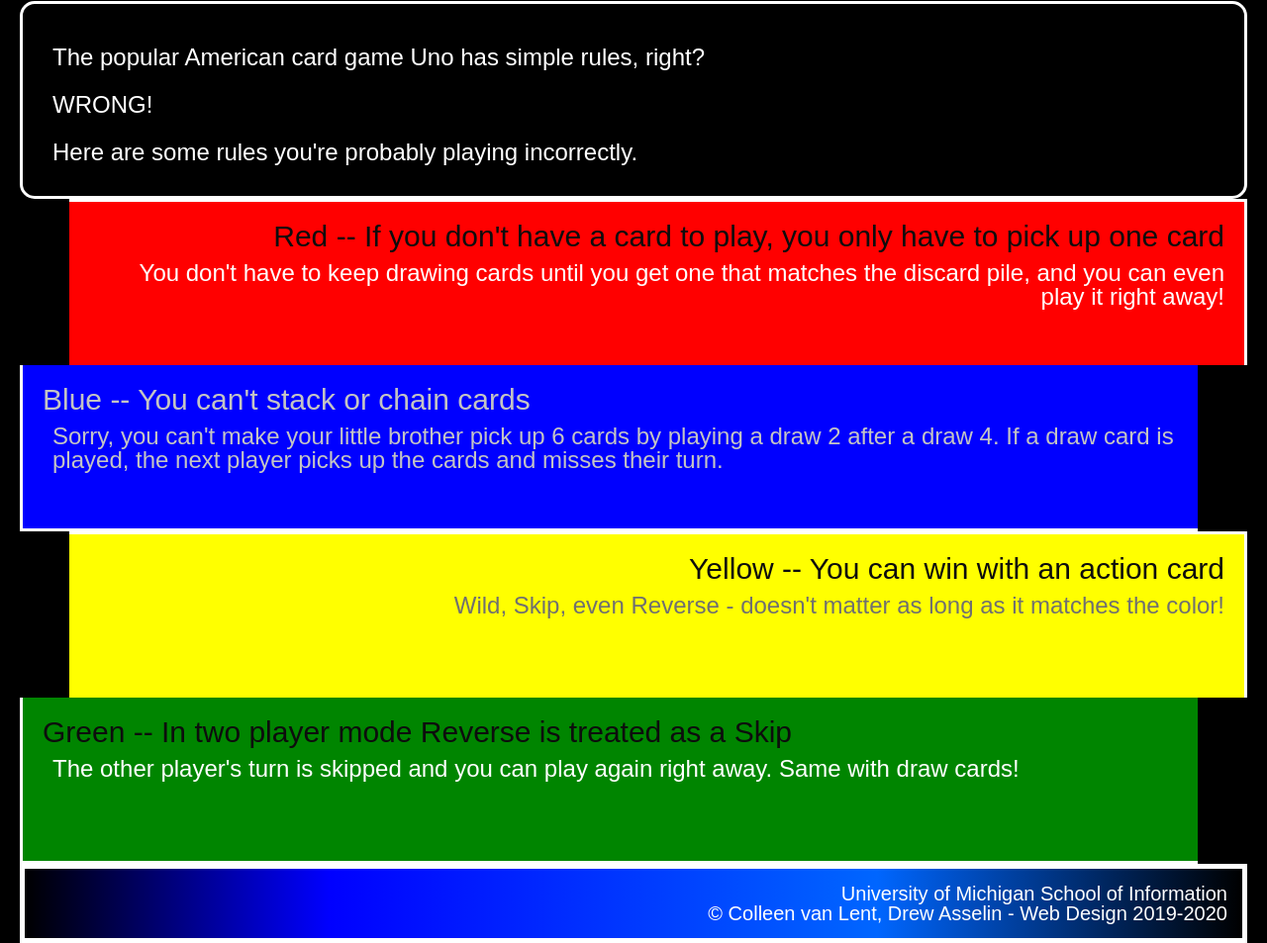
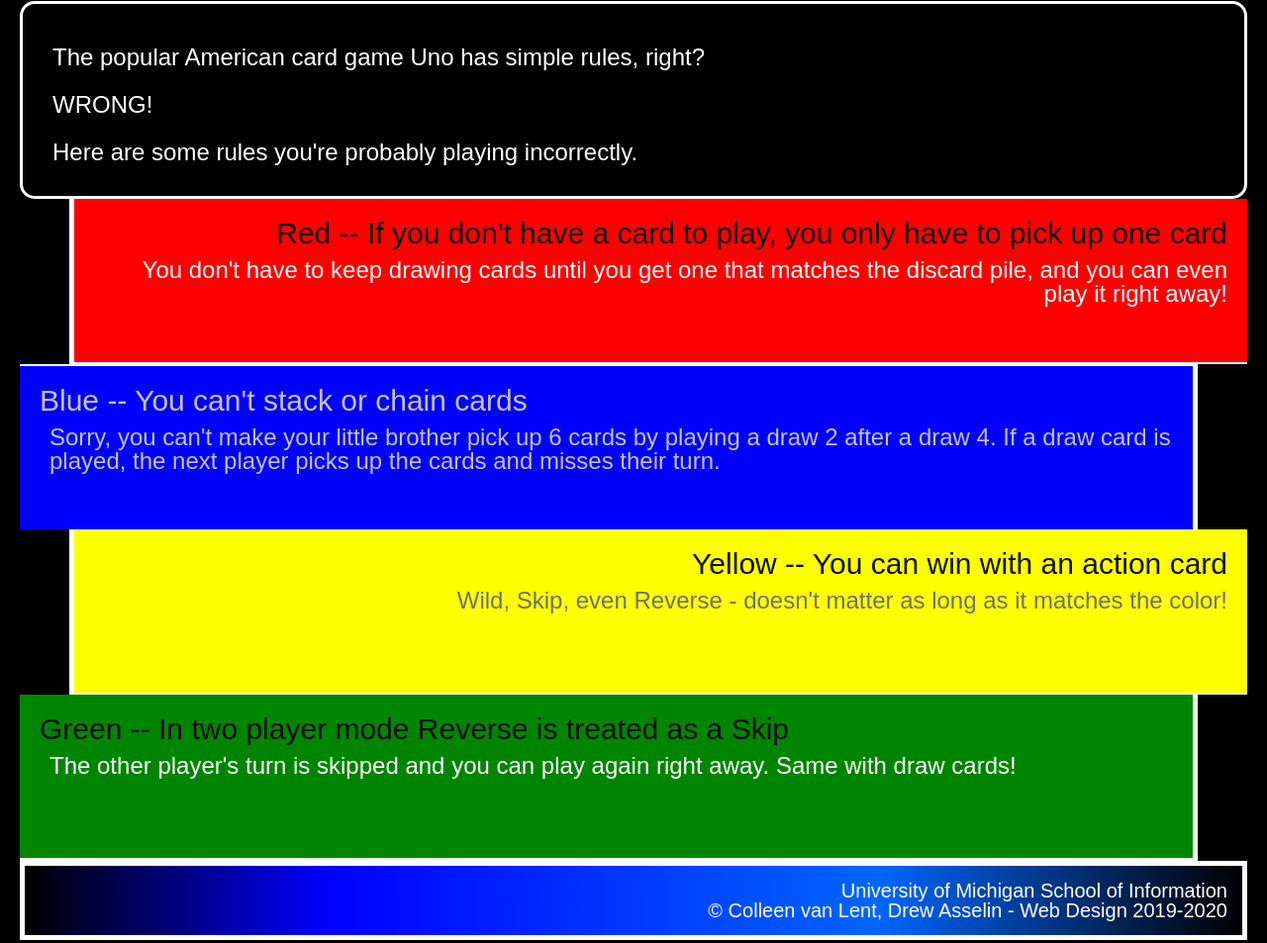
Before and after one commit to SonghanWu/hw2-2024, a plain HTML site: page index.html in a window 1280 px wide. Shown: the part 327-1280 px from the top of the page at 99% size. Drawn offline with Linux system fonts and the light colour scheme.

Commit message:
Add files via upload

```diff
--- a/css/style.css
+++ b/css/style.css
@@ -44,16 +44,20 @@
     background-color: #FF0000;
     text-align: right;
     margin-left: 50px;
-    border-bottom: 2px;
-    border-left: 5px;
+    border-bottom: 2px solid;
+    border-left: 5px solid;
+    border-top: 0px;
+    border-right: 0px;
 }
 
 .blue{
     background-color: #0000FF;
     text-align: left;
     margin-right: 50px;
-    border-right: 5px;
-    border-top: 2px;
+    border-right: 5px solid;
+    border-top: 2px solid;
+    border-left: 0px;
+    border-bottom: 0px;
 }
 
 .blue h2, .blue p{
@@ -63,18 +67,22 @@
 .yellow{
     background-color: #FFFF00;
     text-align: right;
+    color: #707070;
     margin-left: 50px;
-    border-bottom: 2px;
-    border-left: 5px;
-    color: #707070;
+    border-bottom: 2px solid white;
+    border-left: 5px solid white;
+    border-top: 0px;
+    border-right: 0px;
 }
 
 .green{
     background-color: #008500;
     text-align: left;
     margin-right: 50px;
-    border-right: 5px;
-    border-top: 2px;
+    border-right: 5px solid;
+    border-top: 2px solid;
+    border-left: 0px;
+    border-top: 0px;
 }
 
 footer{
```
